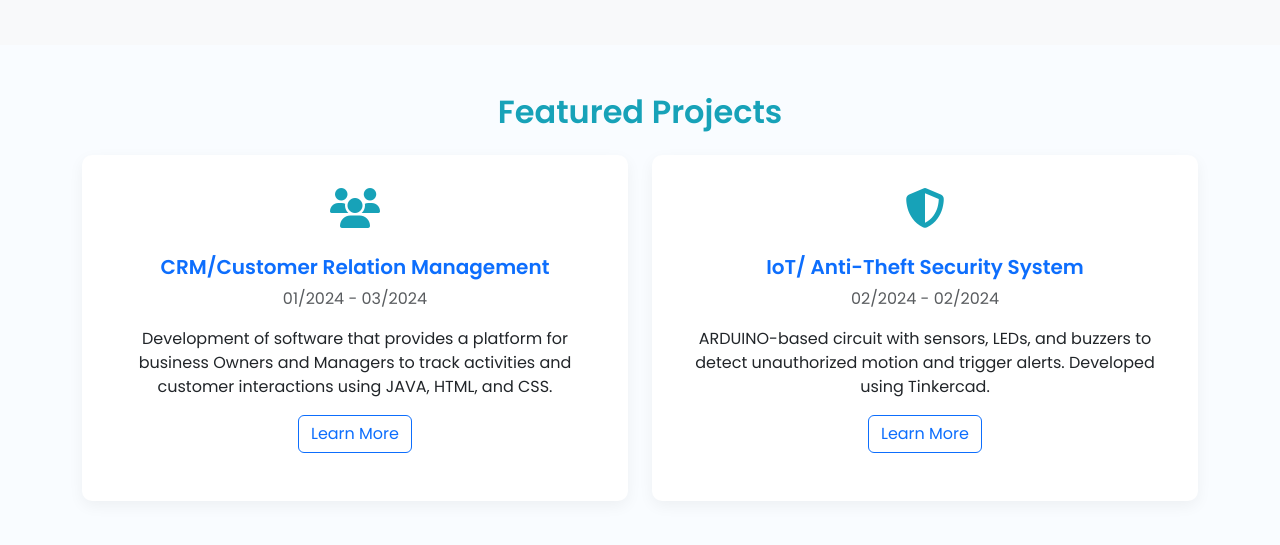
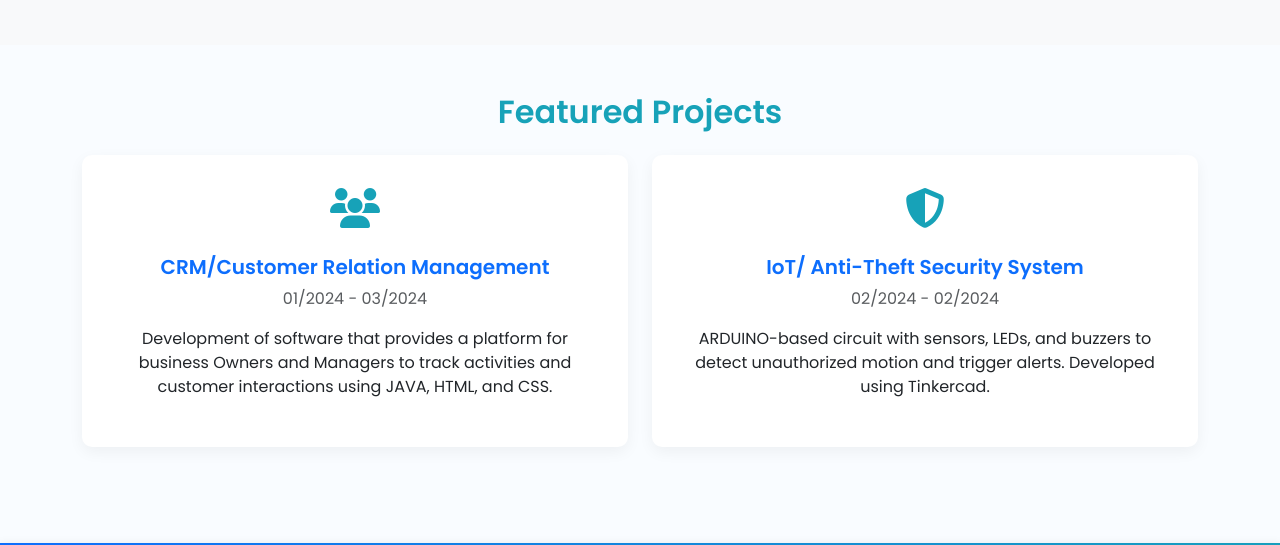
Before and after one commit to jddhawale1/Jay_Dhawale, a plain HTML site: page index.html in a window 1280 px wide. Shown: the part 958-1503 px from the top of the page. Drawn offline with nearby package versions, Linux system fonts and the light colour scheme.

Commit message:
Update index.html

```diff
--- a/index.html
+++ b/index.html
@@ -108,7 +108,6 @@
                                 <h5 class="card-title">CRM/Customer Relation Management</h5>
                                 <p class="card-text text-muted">01/2024 - 03/2024</p>
                                 <p class="card-text">Development of software that provides a platform for business Owners and Managers to track activities and customer interactions using JAVA, HTML, and CSS.</p>
-                                <a href="projects.html" class="btn btn-outline-primary">Learn More</a>
                             </div>
                         </div>
                     </div>
@@ -121,7 +120,7 @@
                                 <h5 class="card-title">IoT/ Anti-Theft Security System</h5>
                                 <p class="card-text text-muted">02/2024 - 02/2024</p>
                                 <p class="card-text">ARDUINO-based circuit with sensors, LEDs, and buzzers to detect unauthorized motion and trigger alerts. Developed using Tinkercad.</p>
-                                <a href="projects.html" class="btn btn-outline-primary">Learn More</a>
+
                             </div>
                         </div>
                     </div>
```
